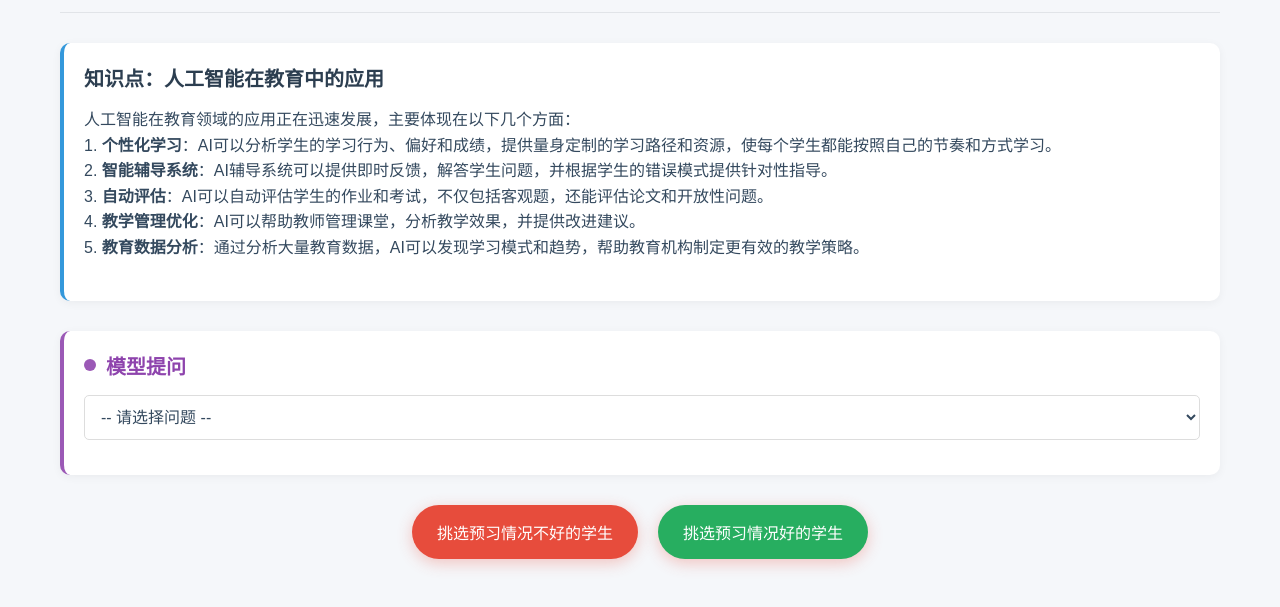
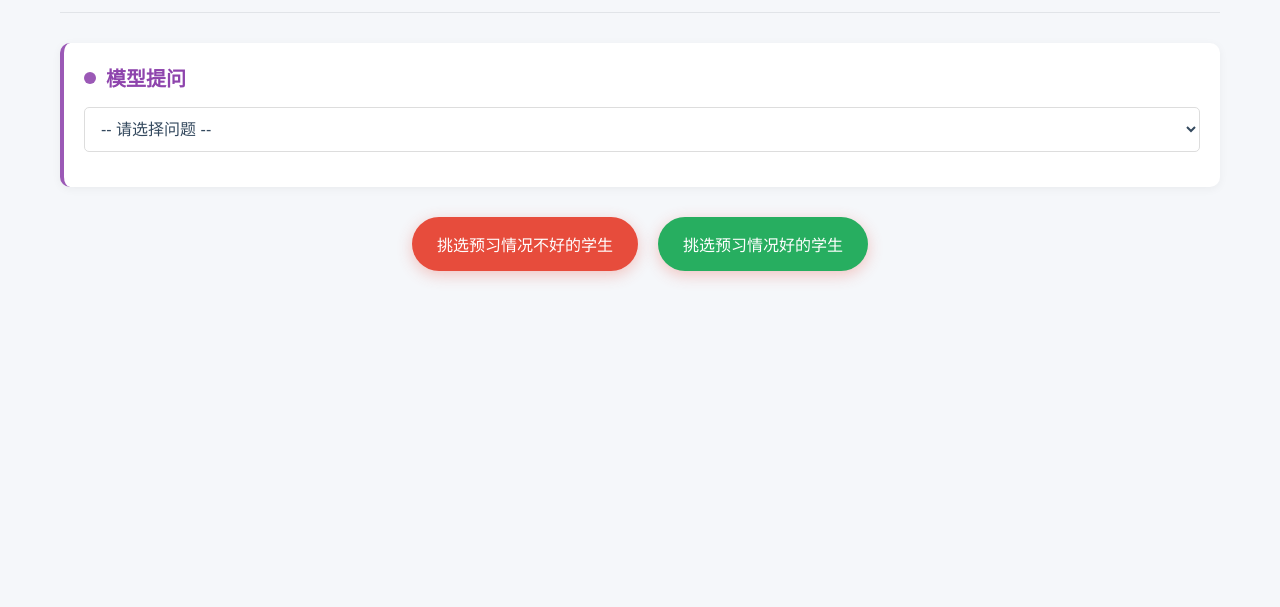
Before and after one commit to flyaway-hhy/page3, a plain HTML site: page index.html in a window 1280 px wide. Shown: the part 83-690 px from the top of the page. Drawn offline with Linux system fonts and the light colour scheme.

Commit message:
Update index.html

```diff
--- a/index.html
+++ b/index.html
@@ -555,18 +555,6 @@
             </div>
         </header>
 
-        <div class="knowledge-container" id="knowledgeContainer">
-            <div class="knowledge-title">知识点：人工智能在教育中的应用</div>
-            <div class="knowledge-content">
-                <p>人工智能在教育领域的应用正在迅速发展，主要体现在以下几个方面：</p>
-                <p>1. <strong>个性化学习</strong>：AI可以分析学生的学习行为、偏好和成绩，提供量身定制的学习路径和资源，使每个学生都能按照自己的节奏和方式学习。</p>
-                <p>2. <strong>智能辅导系统</strong>：AI辅导系统可以提供即时反馈，解答学生问题，并根据学生的错误模式提供针对性指导。</p>
-                <p>3. <strong>自动评估</strong>：AI可以自动评估学生的作业和考试，不仅包括客观题，还能评估论文和开放性问题。</p>
-                <p>4. <strong>教学管理优化</strong>：AI可以帮助教师管理课堂，分析教学效果，并提供改进建议。</p>
-                <p>5. <strong>教育数据分析</strong>：通过分析大量教育数据，AI可以发现学习模式和趋势，帮助教育机构制定更有效的教学策略。</p>
-            </div>
-        </div>
-
         <div class="question-container" id="questionContainer">
             <div class="question-title">模型提问</div>
             <select id="questionSelect" class="question-select">
```
